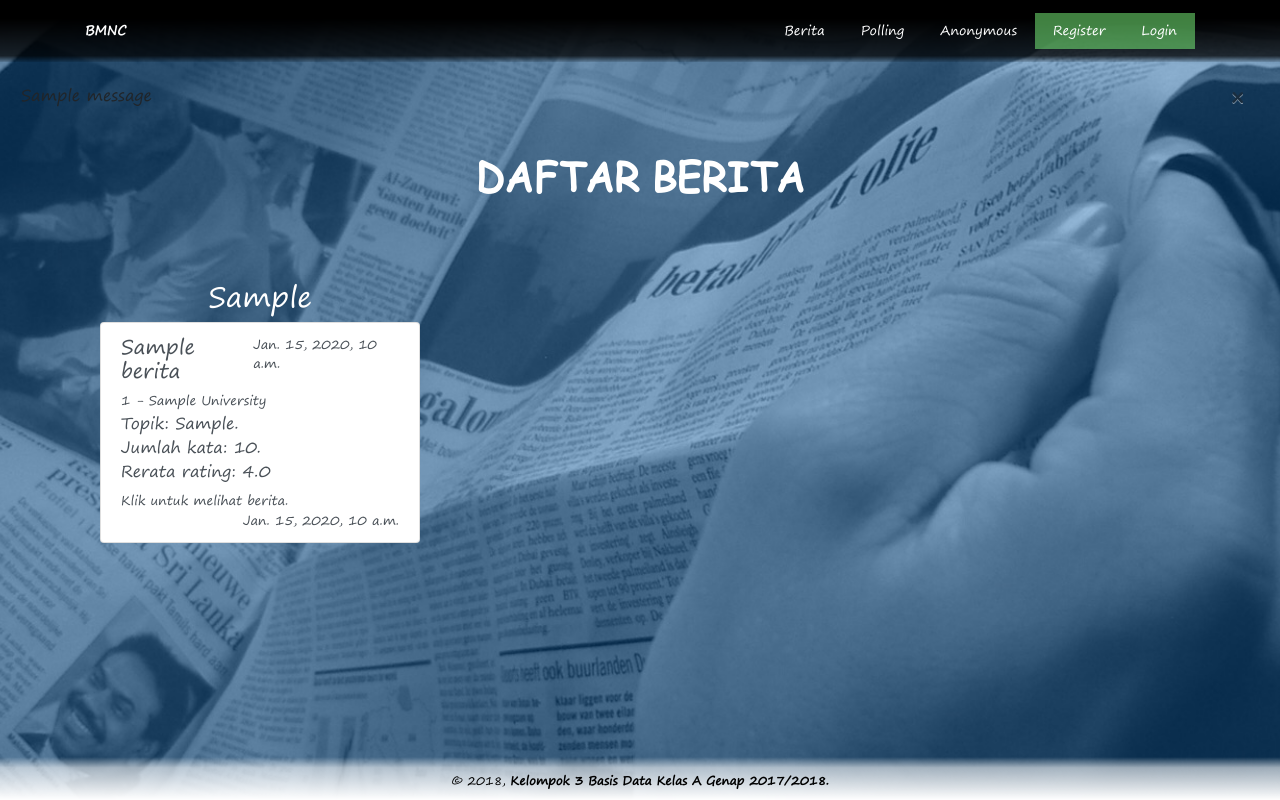
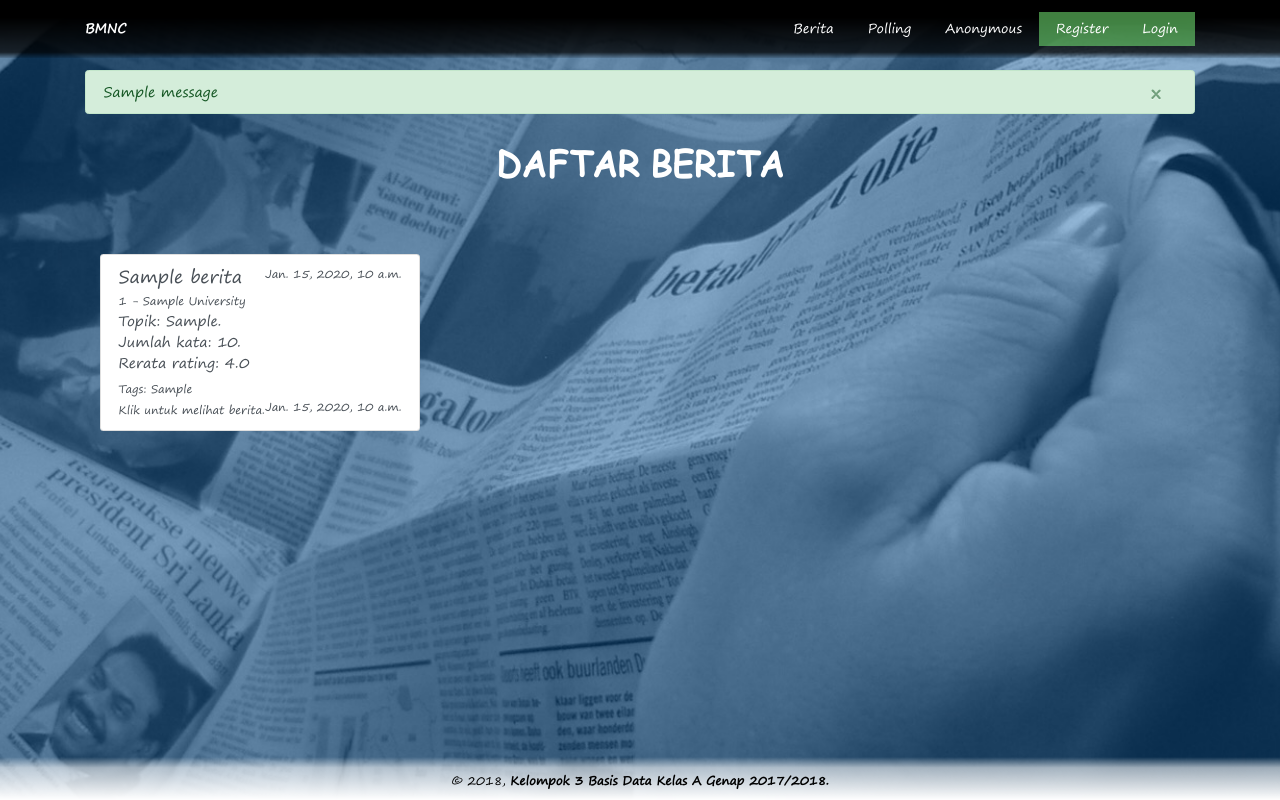
Before and after one commit to ichlaffterlalu/bmnc, a Django app: page /berita/ in a window 1280 px wide. Run offline with Django 3.2, Linux system fonts and the light colour scheme; tables that the repository leaves empty hold one stand-in row (values such as "Sample post"); one stand-in notice (Sample message) is shown; some libraries are stand-ins or nearby versions.

Commit message:
Updated front end for better user experience
1. Fixed kupon and honor not showing in Profil
2. Changed layout of Berita from grouped by tag to latest news
3. Fixed minor UI flaw in akun views

```diff
--- a/akun/views.py
+++ b/akun/views.py
@@ -32,8 +32,10 @@ def login(request):
             c.execute('SELECT id_universitas FROM NARASUMBER \
             WHERE id = %s;', [username[2]])
             request.session['id_universitas'] = c.fetchone()[0]
+            messages.success(request, 'Berhasil login.')
             return HttpResponseRedirect(reverse('profil:index'))
         else:
+            messages.error(request, 'Login gagal. Cek kembali username dan password yang diberikan.')
             return HttpResponseRedirect(reverse('akun:login'))
     elif request.method == 'POST':
         messages.warning(request, 'Anda sudah login.')
--- a/berita/templates/berita/berita.html
+++ b/berita/templates/berita/berita.html
@@ -18,12 +18,10 @@
     <div class="py-5">
         <div class="container">
             <div class="row">
-                {% for tag, berita_tag in daftar_berita.items %}
+                {% for berita, tags in daftar_berita.items %}
                 <div class="col-md-4 col-xs-6 py-2">
-                    <h3 class="text-white text-center">{{tag}}</h3>
                     <div class="col-md-12">
                         <div class="list-group">
-                            {% for berita in berita_tag %}
                             <a class="list-group-item list-group-item-action flex-column align-items-start" href="{{berita.url}}">
                             <div class="d-flex w-100 justify-content-between">
                                 <h5 class="mb-1">{{berita.judul}}</h5>
@@ -31,10 +29,10 @@
                             </div>
                             <small>{{berita.id_universitas.id}} - {{berita.id_universitas.provinsi}} University</small>
                             <p class="mb-1">Topik: {{berita.topik}}.<br>Jumlah kata: {{berita.jumlah_kata}}.<br>Rerata rating: {{berita.rerata_rating}}</p>
-                            <small>Klik untuk melihat berita.</small>
+                            <span class="glyphicon glyphicon-tag"></span><small>{% if tags.0 %}Tags:{% for tag in tags %} {{tag.tag}}{% endfor %}{% endif %}</small>
+                            <br><small>Klik untuk melihat berita.</small>
                             <small class="float-right">{{berita.updated_at}}</small>
                             </a>
-                            {% endfor %}
                         </div>
                     </div>
                 </div>
--- a/berita/views.py
+++ b/berita/views.py
@@ -9,17 +9,13 @@ from .models import Berita, Tag
 def index(request):
     is_narasumber = 'id_narasumber' in request.session
 
-    daftar_berita_raw = Tag.objects.raw("SELECT * FROM TAG;")
-    daftar_berita = {}
+    daftar_berita_raw = Berita.objects.raw("SELECT * FROM BERITA ORDER BY created_at DESC;")
+    daftar_tag_raw = [Tag.objects.raw("SELECT * FROM TAG WHERE url_berita=%s;", [x.url]) for x in daftar_berita_raw]
 
-    for item in daftar_berita_raw:
-        if daftar_berita.get(item.tag) == None:
-            daftar_berita[item.tag] = [item.url_berita]
-        else:
-            daftar_berita.get(item.tag).append(item.url_berita)
-
+    daftar_berita = dict(zip(daftar_berita_raw, daftar_tag_raw))
+    print(daftar_berita)
     html = 'berita/berita.html'
-    response = {"is_narasumber":is_narasumber, "daftar_berita":daftar_berita}
+    response = {"is_narasumber": is_narasumber, "daftar_berita": daftar_berita}
     return render(request, html, response)
 
 def tambah_berita(request):
--- a/profil/views.py
+++ b/profil/views.py
@@ -17,7 +17,12 @@ def index(request):
     except: staf = None
 
     daftar_honor = Honor.objects.raw("SELECT * FROM HONOR WHERE id_narasumber = %s;", [request.session.get("id_narasumber")])
+    try: daftar_honor[0]
+    except: daftar_honor = None
+
     daftar_kupon = Kupon.objects.raw("SELECT * FROM KUPON WHERE id_narasumber = %s;", [request.session.get("id_narasumber")])
+    try: daftar_kupon[0]
+    except: daftar_kupon = None
 
     response = {"narasumber" : narasumber, "universitas" : universitas, "dosen" : dosen, "mahasiswa" : mahasiswa, "staf" : staf,
                 "daftar_honor" : daftar_honor, "daftar_kupon" : daftar_kupon, "is_narasumber": 'id_narasumber' in request.session}
--- a/static/css/base.css
+++ b/static/css/base.css
@@ -31,6 +31,7 @@ html, body, content {
     min-width: 100%;
     max-width: 100%;
     transition: all 0.3s ease !important;
+    font-size: 14px;
 }
 body {
     font-family: Segoe Print;
--- a/templates/base.html
+++ b/templates/base.html
@@ -28,14 +28,16 @@
 		</header>
 		<content>
 			<div class="content-out">
+				<div class="container">
 					{% for message in messages %}
-				<div class="alert alert-{message.tags}} alert-dismissible" role="alert" id="django-messages">
+					<div class="alert alert-{{message.tags}} alert-dismissible" role="alert" id="django-messages">
 						<button type="button" class="close" data-dismiss="alert" aria-label="Close" style="margin-right: 15px;">
 							<span aria-hidden="true">&times;</span>
 						</button>
 						{{message}}
 					</div>
 					{% endfor %}
+				</div>
 				{% block content %}{% endblock %}
 			</div>
 		</content>
--- a/templates/partials/header.html
+++ b/templates/partials/header.html
@@ -15,7 +15,7 @@
 				</li>
 				{% if is_narasumber %}
 				<li class="nav-item">
-					<a class="nav-link" href="/profile/" data-toggle="tooltip" title="Lihat profil anda.">{{narasumber.nama}}</a>
+					<a class="nav-link" href="/profil/" data-toggle="tooltip" title="Lihat profil anda.">{{narasumber.nama}}</a>
 				</li>
 				<li class="nav-item" style="background:rgba(255,128,128,0.5)">
 					<a class="nav-link" href="/akun/logout/" data-toggle="tooltip" title="Keluarkan akun anda dari sesi ini.">Logout</a>
```
Also changed, not shown: profil/templates/profil/lihat_profil.html (+8 -6 lines). Lines whose indentation alone changed are shown as unchanged.
